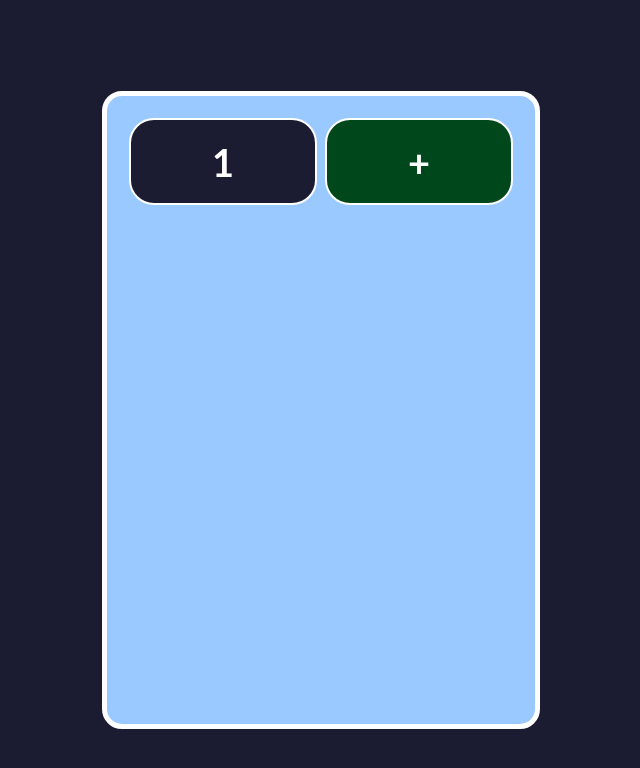
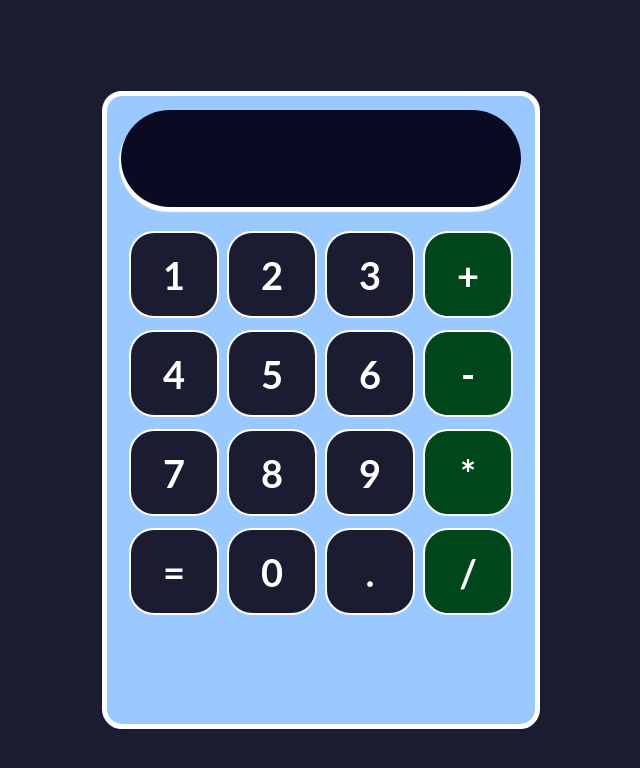
Before and after one commit to danielecortes89/calculator, a React (Create React App) app: page / in a window 1280 px wide. Shown: the top 768 px of the page, without its empty margins (319-959 px from the left). Built offline with nearby package versions, Linux system fonts and the light colour scheme.

Commit message:
Created input component and css button changes

```diff
--- a/src/App.js
+++ b/src/App.js
@@ -1,22 +1,70 @@
 import './App.css';
 import Button from './components/Button';
-import './stylesheets/Button.css'
+import './stylesheets/Button.css';
+import Input from './components/Input'
 
 function App() {
   return (
     <div className="App">
       <div className='calculator-container'>
+        <Input />
         <div className='row'>
           <Button>
             1
           </Button>
           <Button>
+            2
+          </Button>
+          <Button>
+            3
+          </Button>
+          <Button>
             +
           </Button>
         </div>
-        <div className='row'></div>
-        <div className='row'></div>
-        <div className='row'></div>
+        <div className='row'>
+          <Button>
+            4
+          </Button>
+          <Button>
+            5
+          </Button>
+          <Button>
+            6
+          </Button>
+          <Button>
+            -
+          </Button>
+        </div>
+        <div className='row'>
+          <Button>
+            7
+          </Button>
+          <Button>
+            8
+          </Button>
+          <Button>
+            9
+          </Button>
+          <Button>
+            *
+          </Button>
+        </div>
+        <div className='row'>
+          <Button>
+            =
+          </Button>
+          <Button>
+            0
+          </Button>
+          <Button>
+            .
+          </Button>
+          <Button>
+            /
+          </Button>
+
+        </div>
         <div className='row'></div>
       </div>
     </div>
--- /dev/null
+++ b/src/components/Input.js
@@ -0,0 +1,10 @@
+import React from "react";
+import '../stylesheets/Input.css'
+
+const Input = ({ input }) => (
+  <div className="input">
+    {input}
+  </div>
+);
+
+export default Input;
--- a/src/stylesheets/Button.css
+++ b/src/stylesheets/Button.css
@@ -20,3 +20,12 @@
 .operator {
     background-color: #00471b;
 }
+
+.container-button:hover {
+    background-color: #5a01a7;
+}
+
+.operator:hover {
+    background-color: #ff6600;
+
+}
--- /dev/null
+++ b/src/stylesheets/Input.css
@@ -0,0 +1,17 @@
+.input {
+    height: 75px;
+    border-radius: 50px;
+    margin-bottom: 20px;
+    display: flex;
+    justify-content: flex-end;
+    align-items: center;
+    font-weight: bold;
+    font-size: 30px;
+    background-color: #0a0a23;
+    color: white;
+    padding: 11px;
+    padding-right: 30px;
+    margin: 1px solid #888;
+    box-shadow: -1px 4px 1px 1px white;
+
+}
```
